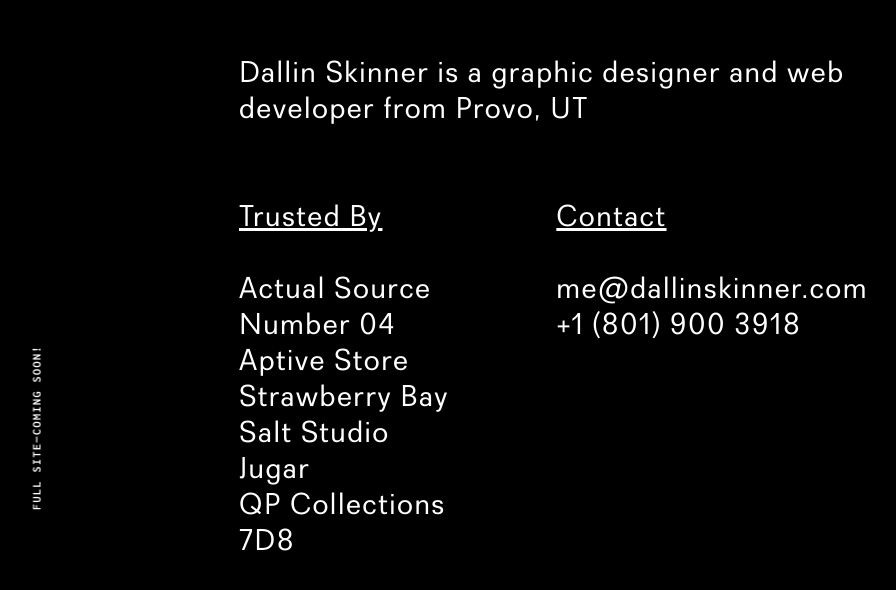
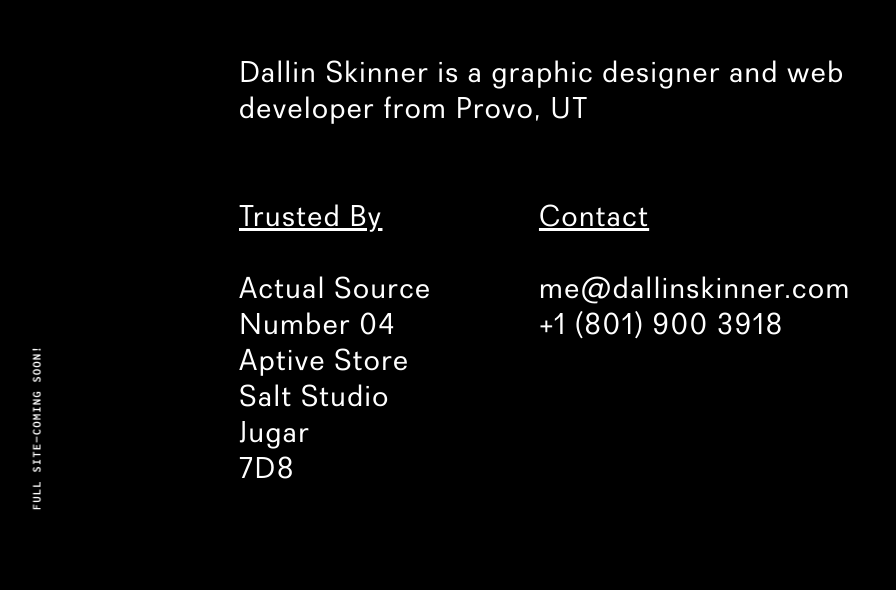
Before and after one commit to dallinskinner/dallinskinner.com, a website: page index.html in a window 1280 px wide. Shown: the part 140-730 px from the top of the page, without its empty margins (12-908 px from the left). Drawn offline with Linux system fonts and the light colour scheme; a small style sheet from the web is missing.

Commit message:
Only including greatest hits :)

```diff
--- a/index.html
+++ b/index.html
@@ -17,10 +17,8 @@
         <li><a target="_blank" href="http://actualsource.org">Actual Source</a></li>
         <li><a target="_blank" href="http://number04.com">Number 04</a></li>
         <li><a target="_blank" href="http://aptivestore.com">Aptive Store</a></li>
-        <li><a target="_blank" href="http://strawberrybay.com">Strawberry Bay</a></li>
         <li><a target="_blank" href="http://salt.studio">Salt Studio</a></li>
         <li><a target="_blank" href="http://jugarcollection.com">Jugar</a></li>
-        <li><a target="_blank" href="http://qpcollections.com">QP Collections</a></li>
         <li><a target="_blank" href="http://7d8.co">7D8</a></li>
       </ul>
       <ul class="contact">
```
